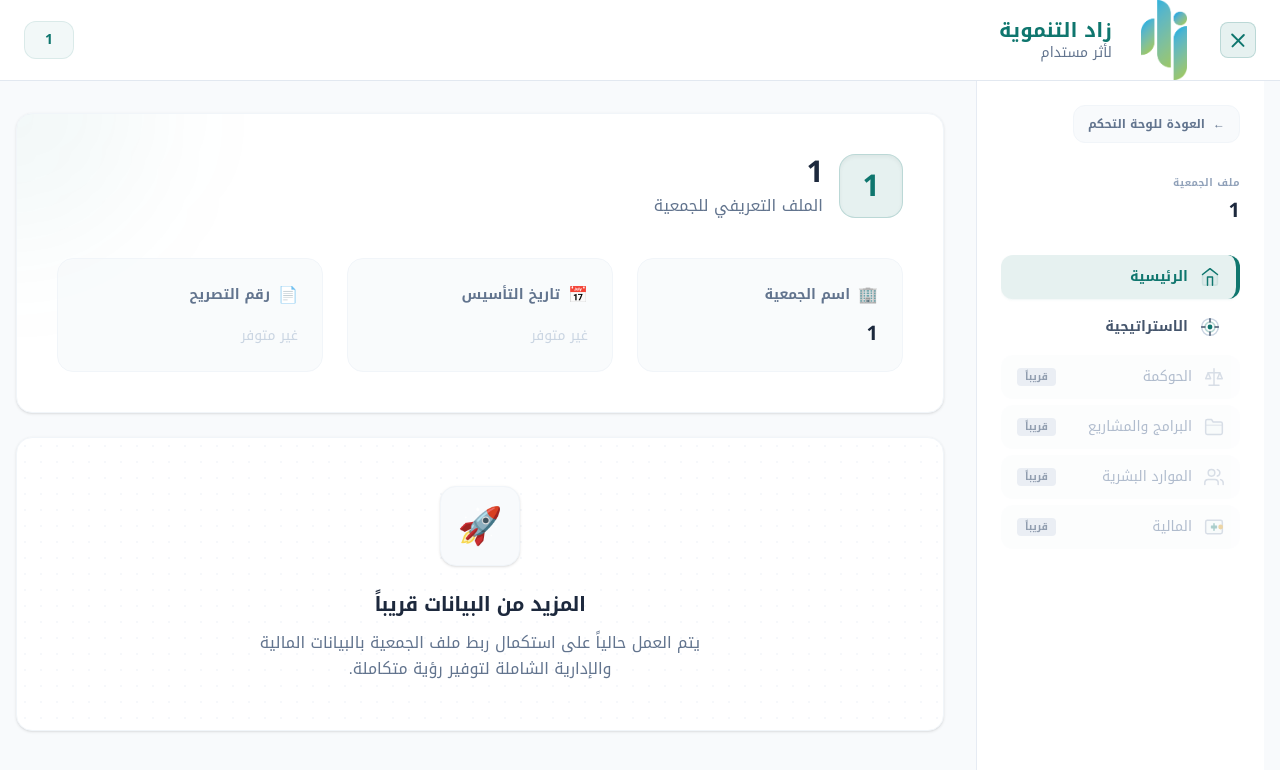
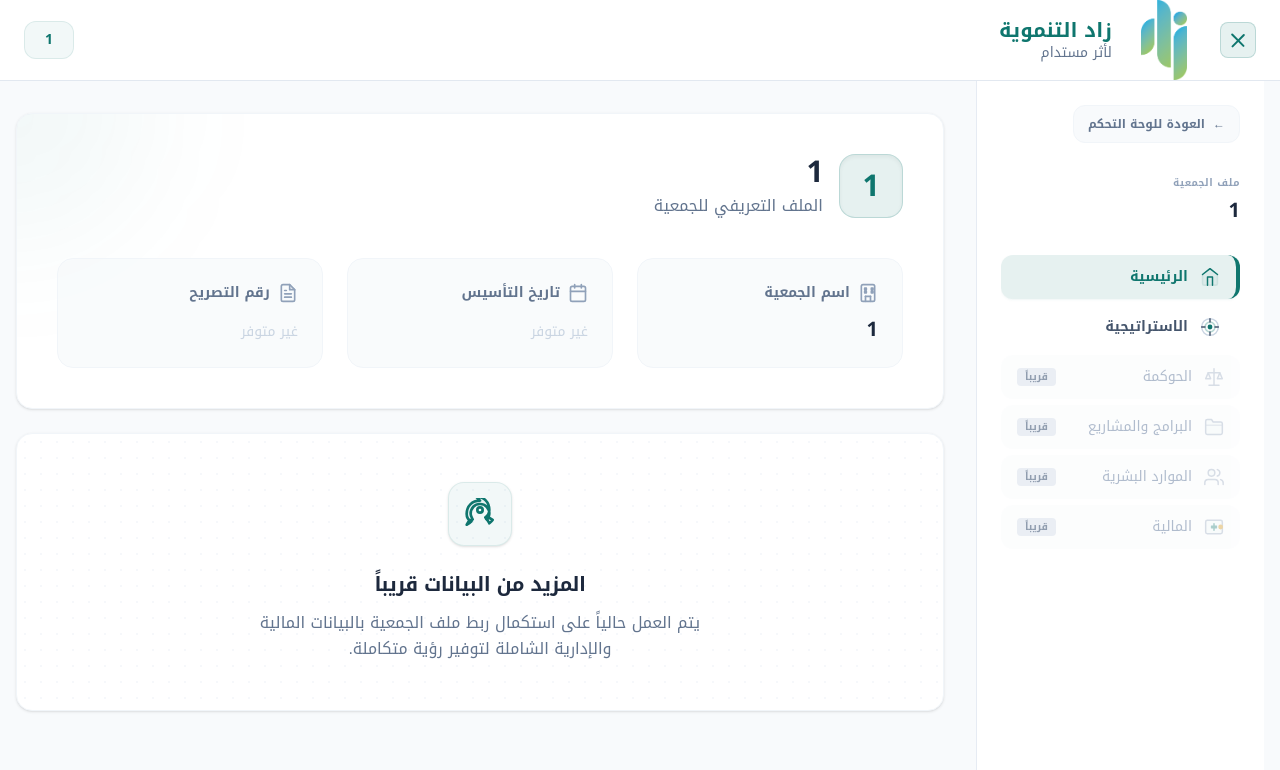
Before and after one commit to zad-ksa/zad-adm, a Next.js app: page /dashboard/charity/1 in a window 1280 px wide. Shown: the top 770 px of the page. Built offline with nearby package versions, Linux system fonts and the light colour scheme; no server answers; the database is empty.

Commit message:
"تعديل ايقونات الصفحة الرئيسية والاستراتيجية"

```diff
--- a/src/app/dashboard/charity/[name]/page.tsx
+++ b/src/app/dashboard/charity/[name]/page.tsx
@@ -10,6 +10,44 @@ export async function generateMetadata({ params }: { params: Promise<{ name: str
     title: `${decodedName} | الملف التعريفي`,
   };
 }
+
+const BuildingIcon = () => (
+  <svg xmlns="http://www.w3.org/2000/svg" viewBox="0 0 24 24" fill="none" stroke="currentColor" strokeWidth="2" strokeLinecap="round" strokeLinejoin="round" className="w-5 h-5 text-slate-400">
+    <rect x="4" y="2" width="16" height="20" rx="2" ry="2" />
+    <line x1="9" y1="22" x2="9" y2="16" />
+    <line x1="15" y1="22" x2="15" y2="16" />
+    <line x1="9" y1="16" x2="15" y2="16" />
+    <path d="M8 6h2v2H8V6zm0 4h2v2H8v-2zm8-4h2v2h-2V6zm0 4h2v2h-2v-2z" />
+  </svg>
+);
+
+const CalendarIcon = () => (
+  <svg xmlns="http://www.w3.org/2000/svg" viewBox="0 0 24 24" fill="none" stroke="currentColor" strokeWidth="2" strokeLinecap="round" strokeLinejoin="round" className="w-5 h-5 text-slate-400">
+    <rect x="3" y="4" width="18" height="18" rx="2" ry="2" />
+    <line x1="16" y1="2" x2="16" y2="6" />
+    <line x1="8" y1="2" x2="8" y2="6" />
+    <line x1="3" y1="10" x2="21" y2="10" />
+  </svg>
+);
+
+const LicenseIcon = () => (
+  <svg xmlns="http://www.w3.org/2000/svg" viewBox="0 0 24 24" fill="none" stroke="currentColor" strokeWidth="2" strokeLinecap="round" strokeLinejoin="round" className="w-5 h-5 text-slate-400">
+    <path d="M14 2H6a2 2 0 0 0-2 2v16a2 2 0 0 0 2 2h12a2 2 0 0 0 2-2V8z" />
+    <polyline points="14 2 14 8 20 8" />
+    <line x1="16" y1="13" x2="8" y2="13" />
+    <line x1="16" y1="17" x2="8" y2="17" />
+    <polyline points="10 9 9 9 8 9" />
+  </svg>
+);
+
+const RocketIcon = () => (
+  <svg xmlns="http://www.w3.org/2000/svg" viewBox="0 0 24 24" fill="none" stroke="currentColor" strokeWidth="2" strokeLinecap="round" strokeLinejoin="round" className="w-8 h-8 text-primary">
+    <path d="M4.5 16.5c-1.5 1.25-2.5 3.5-2.5 3.5s2.25-1 3.5-2.5" />
+    <path d="M12 2C6 2 2 6 2 12c0 2.5 1.5 4.5 3 5.5l1.5-1.5C6 15 5 13.5 5 12c0-4.5 3-7.5 7-7.5s7 3 7 7.5c0 1.5-1 3-1.5 4l-1.5-1.5c1.5-1 3-3 3-5.5 0-6-4-10-10-10z" className="fill-primary/5" />
+    <path d="M19 19s-1-2.25-2.5-3.5l1.5-1.5c1.5 1.25 3.5 2.5 3.5 2.5s-1 1.25-2.5 2.5z" />
+    <circle cx="12" cy="9" r="2" />
+  </svg>
+);
 
 export default async function CharityOverview({ params }: { params: Promise<{ name: string }> }) {
   const { name } = await params;
@@ -47,7 +85,7 @@ export default async function CharityOverview({ params }: { params: Promise<{ na
           <div className="grid grid-cols-1 md:grid-cols-2 lg:grid-cols-3 gap-6">
             <div className="bg-slate-50/80 p-6 rounded-2xl border border-slate-100 hover:border-slate-200 transition-colors">
               <div className="flex items-center gap-2 mb-3">
-                <span className="text-slate-400">🏢</span>
+                <BuildingIcon />
                 <div className="text-sm font-bold text-slate-500">اسم الجمعية</div>
               </div>
               <div className="text-xl font-bold text-slate-800">{decodedName}</div>
@@ -55,7 +93,7 @@ export default async function CharityOverview({ params }: { params: Promise<{ na
 
             <div className="bg-slate-50/80 p-6 rounded-2xl border border-slate-100 hover:border-slate-200 transition-colors">
               <div className="flex items-center gap-2 mb-3">
-                <span className="text-slate-400">📅</span>
+                <CalendarIcon />
                 <div className="text-sm font-bold text-slate-500">تاريخ التأسيس</div>
               </div>
               <div className="text-xl font-bold text-slate-800">
@@ -65,7 +103,7 @@ export default async function CharityOverview({ params }: { params: Promise<{ na
 
             <div className="bg-slate-50/80 p-6 rounded-2xl border border-slate-100 hover:border-slate-200 transition-colors">
               <div className="flex items-center gap-2 mb-3">
-                <span className="text-slate-400">📄</span>
+                <LicenseIcon />
                 <div className="text-sm font-bold text-slate-500">رقم التصريح</div>
               </div>
               <div className="text-xl font-bold text-slate-800">
@@ -81,8 +119,8 @@ export default async function CharityOverview({ params }: { params: Promise<{ na
         <div className="absolute inset-0 bg-[radial-gradient(#e2e8f0_1px,transparent_1px)] [background-size:16px_16px] opacity-30"></div>
 
         <div className="relative text-center max-w-md mx-auto">
-          <div className="w-20 h-20 bg-slate-50 rounded-2xl flex items-center justify-center text-4xl mx-auto mb-6 border border-slate-100 shadow-sm">
-            🚀
+          <div className="w-16 h-16 bg-primary/5 rounded-2xl flex items-center justify-center mx-auto mb-6 border border-primary/10 shadow-sm">
+            <RocketIcon />
           </div>
           <h3 className="text-xl font-bold text-slate-800 mb-3 tracking-tight">المزيد من البيانات قريباً</h3>
           <p className="text-slate-500 font-medium leading-relaxed">
```
Also changed, not shown: src/app/dashboard/charity/[name]/strategy/page.tsx (+111 -13 lines).
